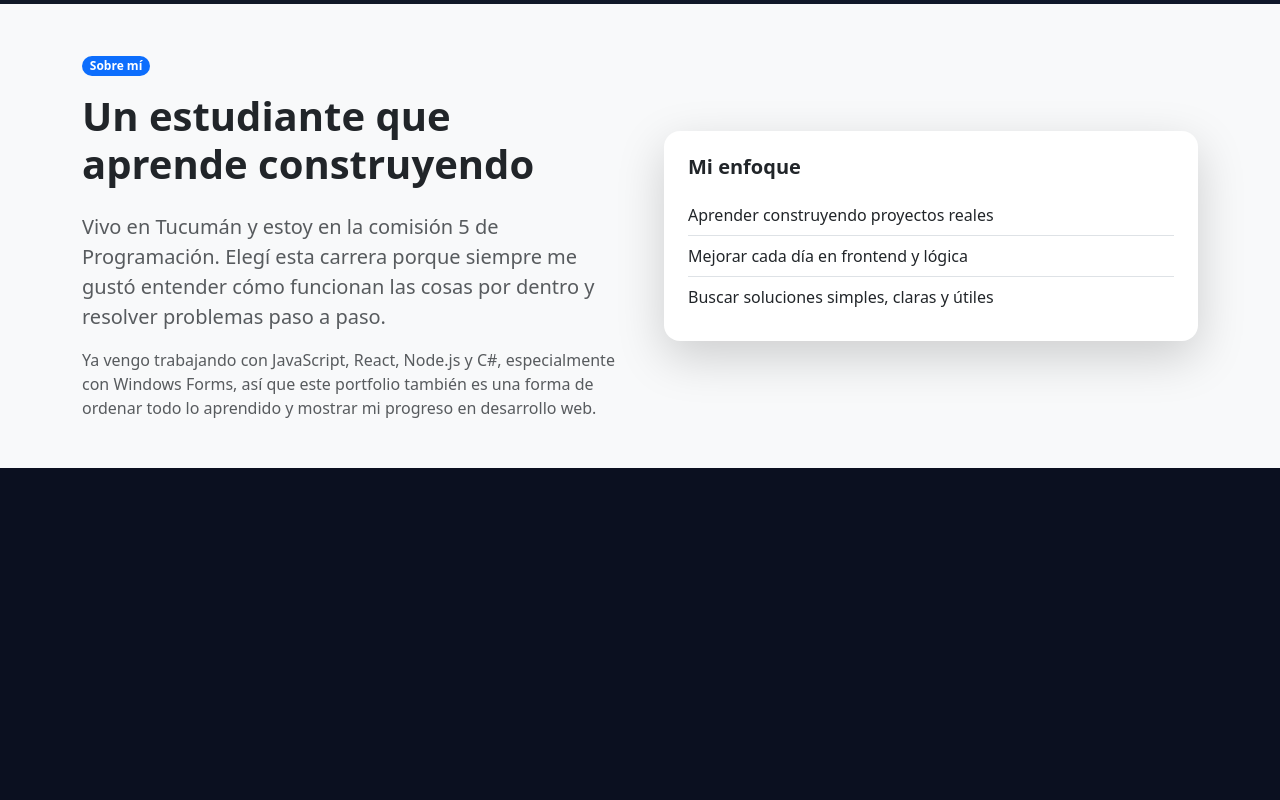
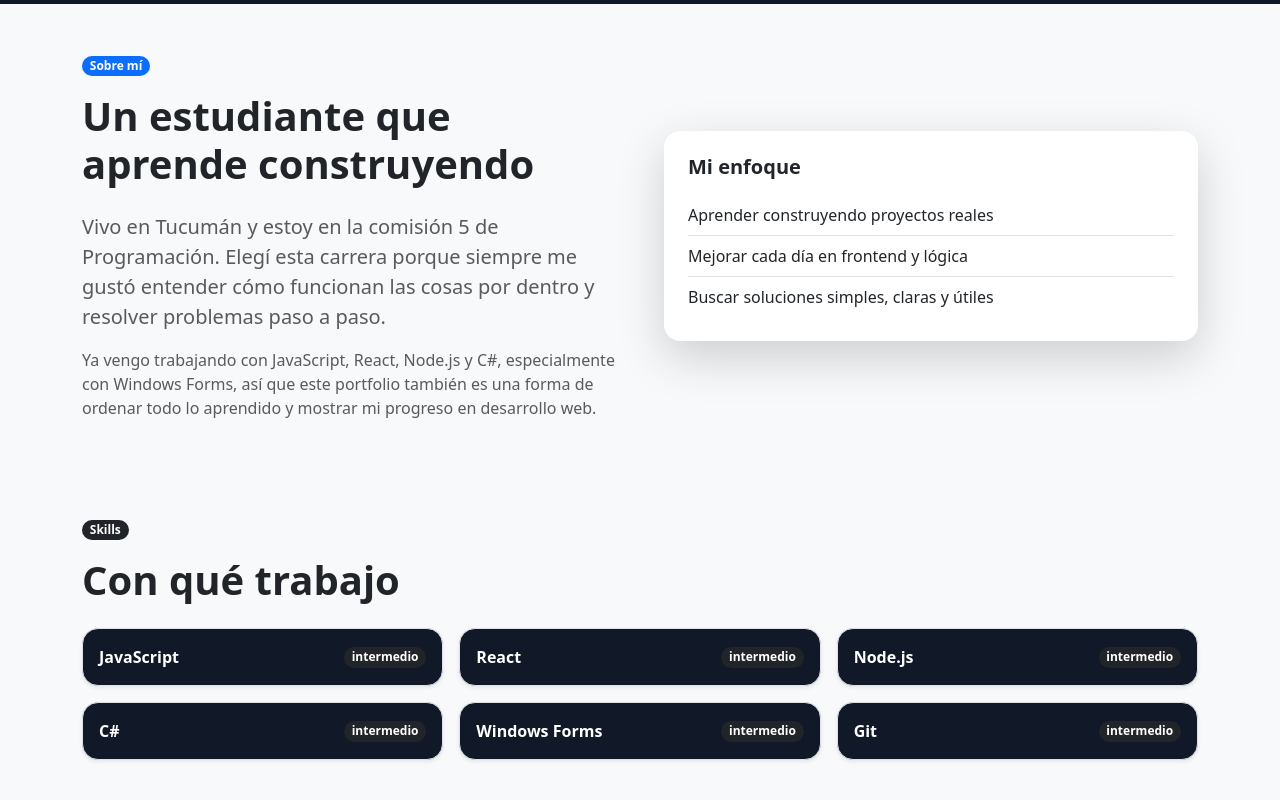
Before and after one commit to Juanrobledo100/Practico-1-Programacion, a React (Vite) app: page / in a window 1280 px wide. Shown: the part 582-1382 px from the top of the page. Before the commit the page ends 1050 px from the top, so only its background shows below. Built offline with nearby package versions, Linux system fonts and the light colour scheme; the HTML template or start-up script is replaced by a standard one.

Commit message:
se creo el componente skills con las tecnologias

```diff
--- a/src/App.css
+++ b/src/App.css
@@ -52,3 +52,7 @@ body {
   background: var(--bg-card) !important;
   border: 1px solid var(--line) !important;
 }
+
+.skill-stack {
+    background: var(--bg-surface);
+}
--- a/src/App.jsx
+++ b/src/App.jsx
@@ -2,6 +2,7 @@ import './App.css'
 import About from './components/About';
 import Header from './components/Header';
 import Hero from './components/Hero';
+import Skills from './components/Skills';
 
 
 function App() {
@@ -13,6 +14,7 @@ function App() {
      <Header  />
      <Hero nombre={nombre} rol={rol} />
      <About />
+     <Skills />
 
     </>
   )
--- a/src/components/Skills.jsx
+++ b/src/components/Skills.jsx
@@ -0,0 +1,31 @@
+const stack = [
+  { tec: "JavaScript", nivel: "intermedio" },
+  { tec: "React", nivel: "intermedio" },
+  { tec: "Node.js", nivel: "intermedio" },
+  { tec: "C#", nivel: "intermedio" },
+  { tec: "Windows Forms", nivel: "intermedio" },
+  { tec: "Git", nivel: "intermedio" },
+];
+
+function Skills() {
+  return (
+    <section id="skills" className="py-5 bg-light">
+      <div className="container">
+        <span className="badge rounded-pill bg-dark mb-3">Skills</span>
+        <h2 className="fw-bold mb-4 display-6 text-dark">Con qué trabajo</h2>
+        <div className="row g-3">
+          {stack.map((item) => (
+            <div className="col-md-6 col-lg-4" key={item.tec}>
+              <div className="skill-stack border rounded-4 p-3 h-100 shadow-sm d-flex justify-content-between align-items-center">
+                <span className="fw-semibold text-white">{item.tec}</span>
+                <span className="badge bg-dark rounded-pill">{item.nivel}</span>
+              </div>
+            </div>
+          ))}
+        </div>
+      </div>
+    </section>
+  );
+}
+
+export default Skills;
```
